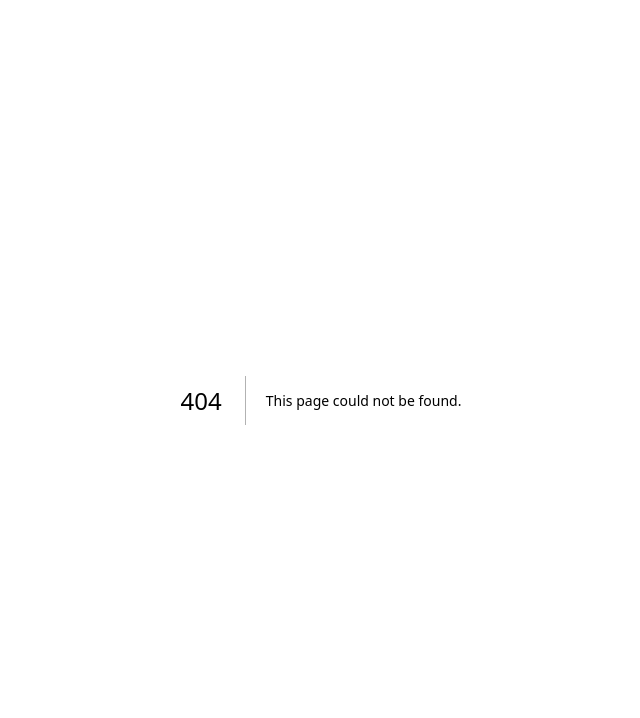
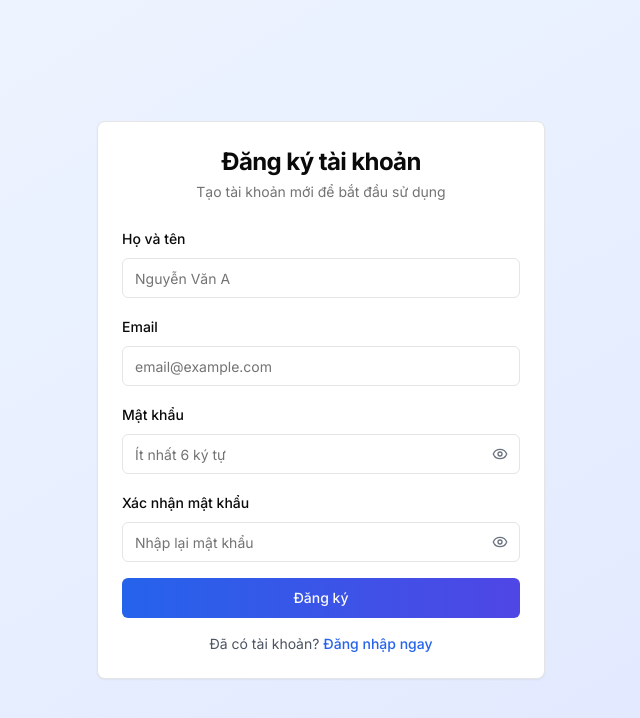
Before and after one commit to KeHamTruyen/AI-Automation, a Next.js app: page /register in a window 1280 px wide. Before the commit this address had no page. Shown: the top 718 px of the page, without its empty margins (319-959 px from the left). Built offline with nearby package versions, Linux system fonts and the light colour scheme.

Commit message:
register page

```diff
--- a/app/login/page.tsx
+++ b/app/login/page.tsx
@@ -17,6 +17,7 @@ import {
 import { Alert, AlertDescription } from "@/components/ui/alert";
 import { Loader2, Eye, EyeOff } from "lucide-react";
 import { toast } from "sonner";
+import Link from "next/link";
 
 export default function LoginPage() {
   const [email, setEmail] = useState("");
@@ -138,6 +139,16 @@ export default function LoginPage() {
                 "Đăng nhập"
               )}
             </Button>
+
+            <div className="text-center text-sm text-gray-600">
+              Chưa có tài khoản?{" "}
+              <Link
+                href="/register"
+                className="text-blue-600 hover:underline font-medium"
+              >
+                Đăng ký ngay
+              </Link>
+            </div>
           </form>
 
           <div className="mt-6 p-4 bg-slate-50 rounded-lg">
--- /dev/null
+++ b/app/register/page.tsx
@@ -0,0 +1,248 @@
+"use client";
+
+import { useState } from "react";
+import { useRouter } from "next/navigation";
+import { Button } from "@/components/ui/button";
+import { Input } from "@/components/ui/input";
+import { Label } from "@/components/ui/label";
+import {
+  Card,
+  CardContent,
+  CardDescription,
+  CardHeader,
+  CardTitle,
+} from "@/components/ui/card";
+import { useToast } from "@/components/ui/use-toast";
+import { Eye, EyeOff, Loader2 } from "lucide-react";
+import Link from "next/link";
+
+export default function RegisterPage() {
+  const router = useRouter();
+  const { toast } = useToast();
+  const [isLoading, setIsLoading] = useState(false);
+  const [showPassword, setShowPassword] = useState(false);
+  const [showConfirmPassword, setShowConfirmPassword] = useState(false);
+  const [formData, setFormData] = useState({
+    name: "",
+    email: "",
+    password: "",
+    confirmPassword: "",
+  });
+
+  const handleSubmit = async (e: React.FormEvent) => {
+    e.preventDefault();
+
+    // Validation
+    if (!formData.name.trim()) {
+      toast({
+        title: "Thiếu thông tin",
+        description: "Vui lòng nhập họ tên",
+        variant: "destructive",
+      });
+      return;
+    }
+
+    if (!formData.email.trim() || !formData.email.includes("@")) {
+      toast({
+        title: "Email không hợp lệ",
+        description: "Vui lòng nhập email đúng định dạng",
+        variant: "destructive",
+      });
+      return;
+    }
+
+    if (formData.password.length < 6) {
+      toast({
+        title: "Mật khẩu quá ngắn",
+        description: "Mật khẩu phải có ít nhất 6 ký tự",
+        variant: "destructive",
+      });
+      return;
+    }
+
+    if (formData.password !== formData.confirmPassword) {
+      toast({
+        title: "Mật khẩu không khớp",
+        description: "Vui lòng nhập lại mật khẩu cho đúng",
+        variant: "destructive",
+      });
+      return;
+    }
+
+    setIsLoading(true);
+
+    try {
+      const res = await fetch("/api/auth/register", {
+        method: "POST",
+        headers: { "Content-Type": "application/json" },
+        body: JSON.stringify({
+          name: formData.name,
+          email: formData.email,
+          password: formData.password,
+        }),
+      });
+
+      const data = await res.json();
+
+      if (!res.ok) {
+        toast({
+          title: "Đăng ký thất bại",
+          description: data.error || "Có lỗi xảy ra",
+          variant: "destructive",
+        });
+        return;
+      }
+
+      toast({
+        title: "Đăng ký thành công",
+        description: "Chuyển đến trang đăng nhập...",
+      });
+
+      // Redirect to login page
+      setTimeout(() => {
+        router.push("/login");
+      }, 1500);
+    } catch (error) {
+      console.error("Register error:", error);
+      toast({
+        title: "Lỗi",
+        description: "Không thể kết nối đến server",
+        variant: "destructive",
+      });
+    } finally {
+      setIsLoading(false);
+    }
+  };
+
+  return (
+    <div className="min-h-screen flex items-center justify-center bg-gradient-to-br from-blue-50 to-indigo-100 p-4">
+      <Card className="w-full max-w-md">
+        <CardHeader className="space-y-1">
+          <CardTitle className="text-2xl font-bold text-center">
+            Đăng ký tài khoản
+          </CardTitle>
+          <CardDescription className="text-center">
+            Tạo tài khoản mới để bắt đầu sử dụng
+          </CardDescription>
+        </CardHeader>
+        <CardContent>
+          <form onSubmit={handleSubmit} className="space-y-4">
+            <div className="space-y-2">
+              <Label htmlFor="name">Họ và tên</Label>
+              <Input
+                id="name"
+                type="text"
+                placeholder="Nguyễn Văn A"
+                value={formData.name}
+                onChange={(e) =>
+                  setFormData({ ...formData, name: e.target.value })
+                }
+                disabled={isLoading}
+                required
+              />
+            </div>
+
+            <div className="space-y-2">
+              <Label htmlFor="email">Email</Label>
+              <Input
+                id="email"
+                type="email"
+                placeholder="email@example.com"
+                value={formData.email}
+                onChange={(e) =>
+                  setFormData({ ...formData, email: e.target.value })
+                }
+                disabled={isLoading}
+                required
+              />
+            </div>
+
+            <div className="space-y-2">
+              <Label htmlFor="password">Mật khẩu</Label>
+              <div className="relative">
+                <Input
+                  id="password"
+                  type={showPassword ? "text" : "password"}
+                  placeholder="Ít nhất 6 ký tự"
+                  value={formData.password}
+                  onChange={(e) =>
+                    setFormData({ ...formData, password: e.target.value })
+                  }
+                  disabled={isLoading}
+                  required
+                />
+                <button
+                  type="button"
+                  onClick={() => setShowPassword(!showPassword)}
+                  className="absolute right-3 top-1/2 -translate-y-1/2 text-gray-500 hover:text-gray-700"
+                >
+                  {showPassword ? (
+                    <EyeOff className="h-4 w-4" />
+                  ) : (
+                    <Eye className="h-4 w-4" />
+                  )}
+                </button>
+              </div>
+            </div>
+
+            <div className="space-y-2">
+              <Label htmlFor="confirmPassword">Xác nhận mật khẩu</Label>
+              <div className="relative">
+                <Input
+                  id="confirmPassword"
+                  type={showConfirmPassword ? "text" : "password"}
+                  placeholder="Nhập lại mật khẩu"
+                  value={formData.confirmPassword}
+                  onChange={(e) =>
+                    setFormData({
+                      ...formData,
+                      confirmPassword: e.target.value,
+                    })
+                  }
+                  disabled={isLoading}
+                  required
+                />
+                <button
+                  type="button"
+                  onClick={() => setShowConfirmPassword(!showConfirmPassword)}
+                  className="absolute right-3 top-1/2 -translate-y-1/2 text-gray-500 hover:text-gray-700"
+                >
+                  {showConfirmPassword ? (
+                    <EyeOff className="h-4 w-4" />
+                  ) : (
+                    <Eye className="h-4 w-4" />
+                  )}
+                </button>
+              </div>
+            </div>
+
+            <Button
+              type="submit"
+              className="w-full bg-gradient-to-r from-blue-600 to-indigo-600 hover:from-blue-700 hover:to-indigo-700"
+              disabled={isLoading}
+            >
+              {isLoading ? (
+                <>
+                  <Loader2 className="mr-2 h-4 w-4 animate-spin" />
+                  Đang xử lý...
+                </>
+              ) : (
+                "Đăng ký"
+              )}
+            </Button>
+
+            <div className="text-center text-sm text-gray-600">
+              Đã có tài khoản?{" "}
+              <Link
+                href="/login"
+                className="text-blue-600 hover:underline font-medium"
+              >
+                Đăng nhập ngay
+              </Link>
+            </div>
+          </form>
+        </CardContent>
+      </Card>
+    </div>
+  );
+}
```
